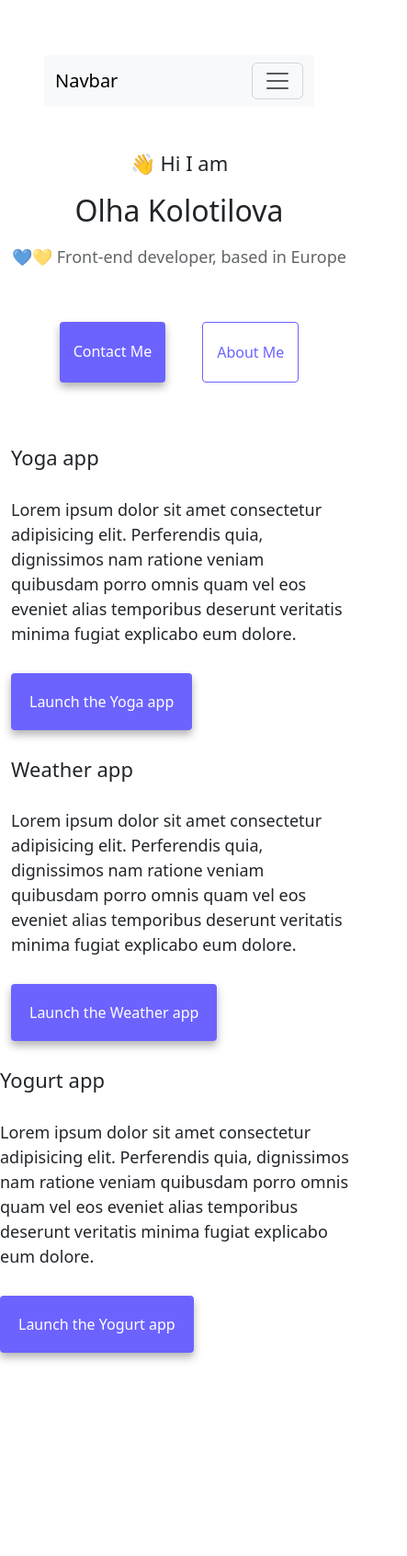
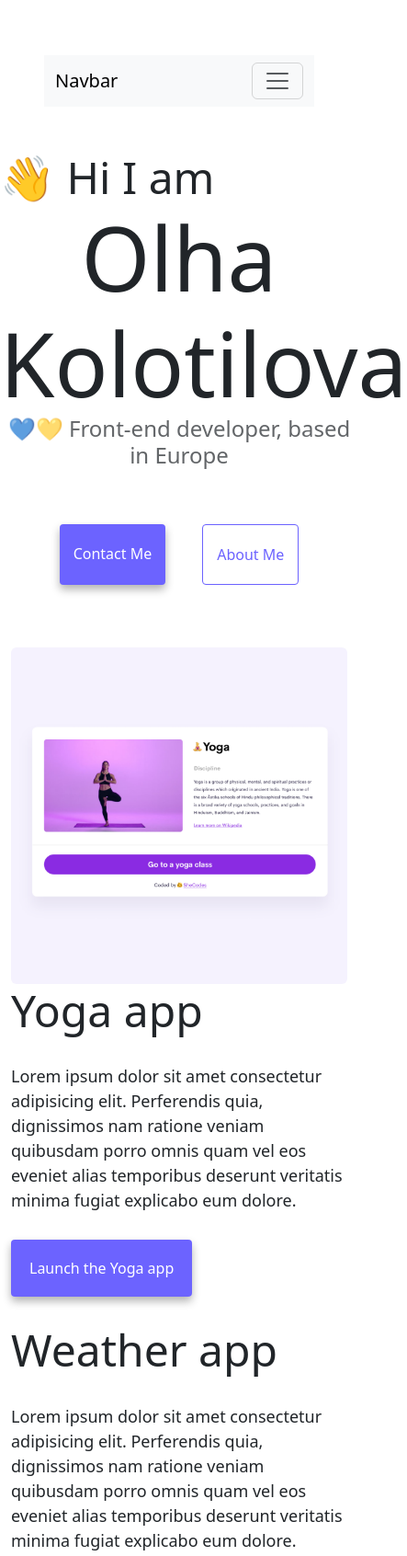
Before and after one commit to Olcha22/Responsive-website-with-SEO, a plain HTML site: page index.html in a window 390 px wide. Shown: the top 1692 px of the page at 92% size, 443 px wide, since content can reach past the window. Before the commit the page ends 1512 px from the top, so only its background shows below. Drawn offline with nearby package versions, Linux system fonts and the light colour scheme.

Commit message:
Fixed bug with overlaying image on Launch Weather app button on mobile

```diff
--- a/index.html
+++ b/index.html
@@ -58,7 +58,7 @@
           <img src="images/yoga.png" alt="Woman shows yoga position" class="img-fluid rounded" />
         </div>
         <div class="col-md-6">
-          <h2 class="mb-3 text-start">Yoga app</h2>
+          <h2 class="mb-3">Yoga app</h2>
           <p class="about-paragraphs text-start p-0">
             Lorem ipsum dolor sit amet consectetur adipisicing elit. Perferendis
             quia, dignissimos nam ratione veniam quibusdam porro omnis quam vel
@@ -70,7 +70,8 @@
           </div>
         </div>
       </div>
-
+</div>
+<div class="container">
       <div class="row mt-5">
         <div class="col-md-6">
           <h2 class="mb-3 text-start">Weather app</h2>
@@ -80,7 +81,7 @@
             eos eveniet alias temporibus deserunt veritatis minima fugiat
             explicabo eum dolore.
           </p>
-          <div class="mt-5">
+          <div class="mt-5 mb-5">
             <a href="#" title="Launch weather app" class="launch-link">Launch the Weather app</a>
           </div>
         </div>
@@ -89,7 +90,8 @@
           </div>
         </div>
       </div>
-
+</div>
+<div class="container">
       <div class="row mt-5">
         <div class="col-md-6">
           <img src="images/yogurt.png" alt="Yougurt with blueberries in the glass" class="img-fluid rounded" />
--- a/styles.css
+++ b/styles.css
@@ -22,6 +22,7 @@ h1 {
 
 h2 {
   font-size: 48px;
+  text-align: left;
 }
 
 h3 {
@@ -75,6 +76,7 @@ p {
 
 .about-paragraphs p {
   margin: 10px;
+  text-align: left;
 }
 
 .email-link {
@@ -97,26 +99,3 @@ p {
   padding: 20px;
   border-radius: 4px;
 }
-
-@media (min-width: 375px) {
-  h1 {
-    font-size: 32px;
-    margin: 20px;
-  }
-  h2 {
-    font-size: 22px;
-    text-align: center;
-  }
-  h3 {
-    font-size: 18px;
-  }
-  p {
-    text-align: center;
-  }
-  img {
-    display: none;
-  }
-  .email-link {
-    font-size: 18px;
-  }
-}
```
